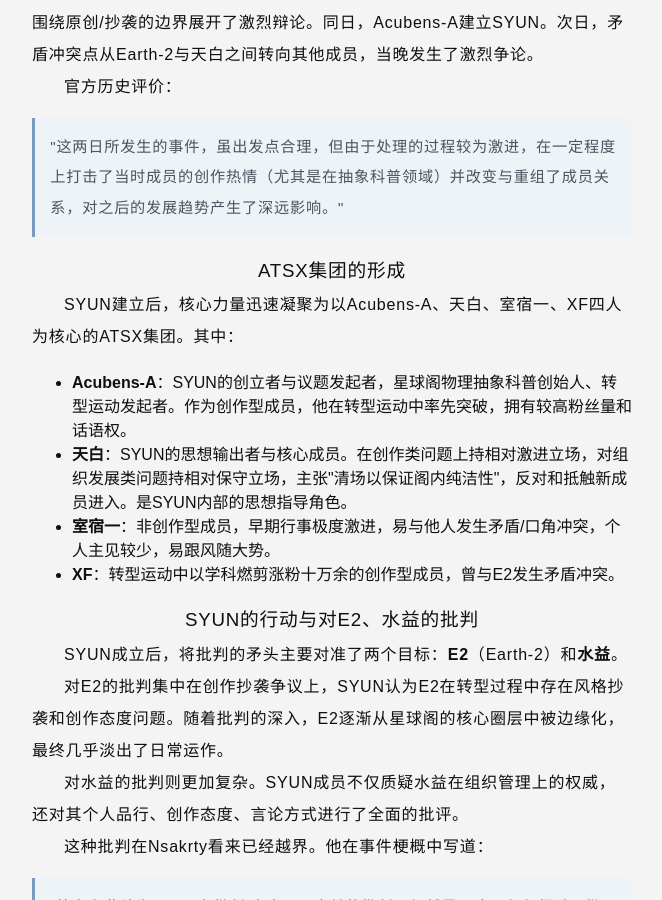
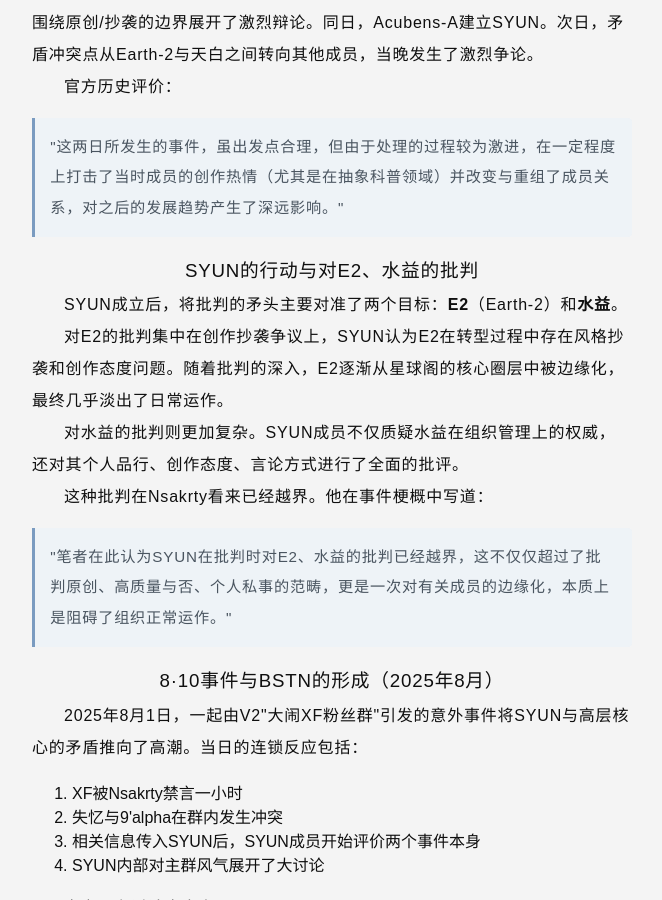
Before and after one commit to SRPNGO/post, a Jekyll site: the page built from wiki/SYUN.md, in a window 1280 px wide and 900 px high, scrolled down 1415 px. Shown: the whole window, without its empty margins (308-970 px from the left). Built offline with Jekyll 4.4.1, drawn with Linux system fonts in a browser that asks for light colours; our own code applies the rules of GitHub Pages for plain Markdown files; comment, search, counter and statistics services are not loaded.

Commit message:
SYUN修改

```diff
--- a/wiki/SYUN.md
+++ b/wiki/SYUN.md
@@ -39,14 +39,14 @@ Nsakrty则在同期对话中评价道：
 
 > "这两日所发生的事件，虽出发点合理，但由于处理的过程较为激进，在一定程度上打击了当时成员的创作热情（尤其是在抽象科普领域）并改变与重组了成员关系，对之后的发展趋势产生了深远影响。"
 
-### ATSX集团的形成
+<!-- ### ATSX集团的形成
 
 SYUN建立后，核心力量迅速凝聚为以Acubens-A、天白、室宿一、XF四人为核心的ATSX集团。其中：
 
 - **Acubens-A**：SYUN的创立者与议题发起者，星球阁物理抽象科普创始人、转型运动发起者。作为创作型成员，他在转型运动中率先突破，拥有较高粉丝量和话语权。
 - **天白**：SYUN的思想输出者与核心成员。在创作类问题上持相对激进立场，对组织发展类问题持相对保守立场，主张"清场以保证阁内纯洁性"，反对和抵触新成员进入。是SYUN内部的思想指导角色。
 - **室宿一**：非创作型成员，早期行事极度激进，易与他人发生矛盾/口角冲突，个人主见较少，易跟风随大势。
-- **XF**：转型运动中以学科燃剪涨粉十万余的创作型成员，曾与E2发生矛盾冲突。
+- **XF**：转型运动中以学科燃剪涨粉十万余的创作型成员，曾与E2发生矛盾冲突。 -->
 
 ### SYUN的行动与对E2、水益的批判
 
```
